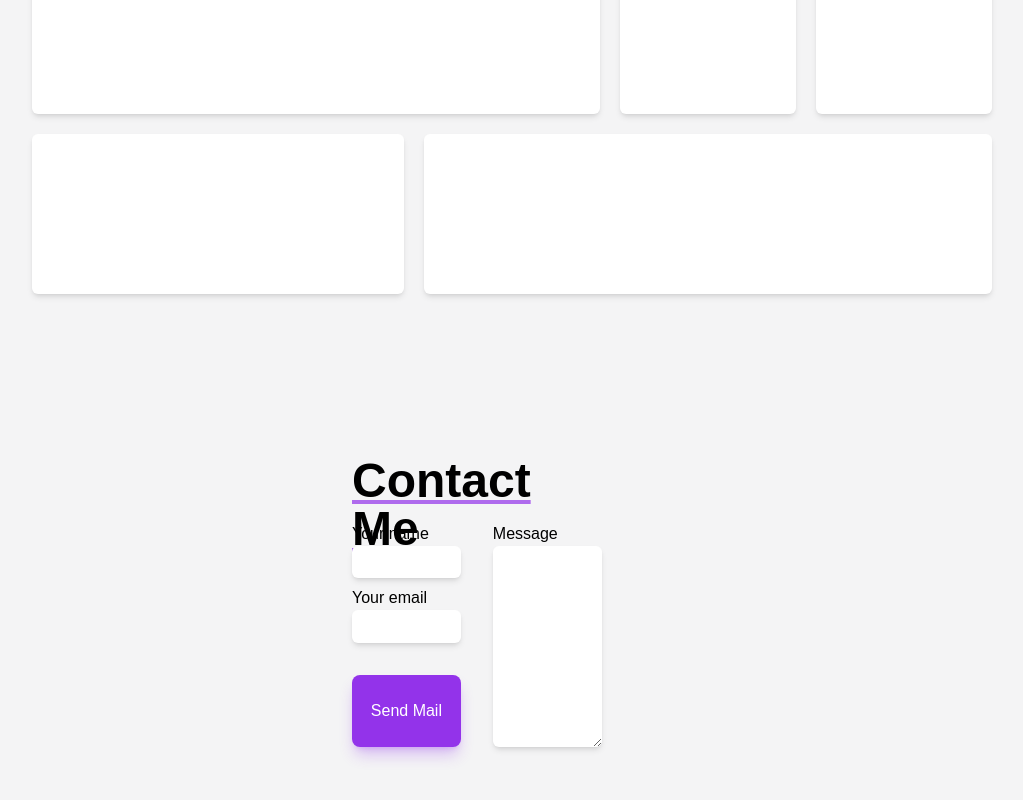
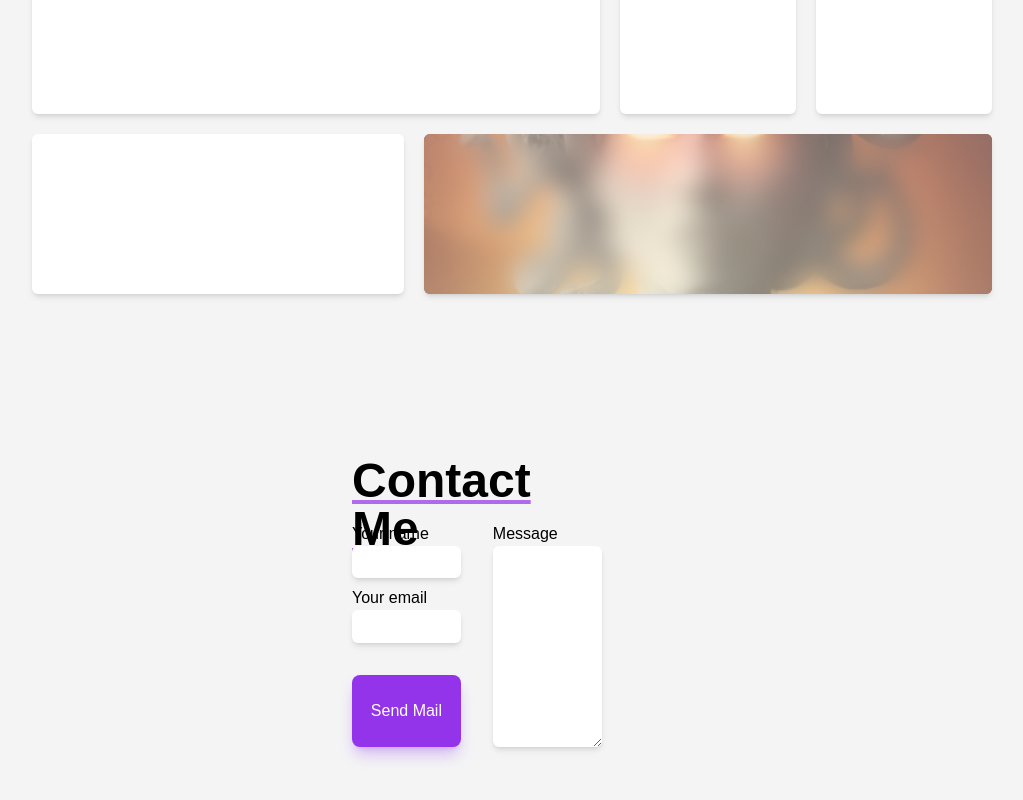
Before and after one commit to Matdrox/portfolio, a React (Create React App) app: page / in a window 1280 px wide. Shown: the part 914-1714 px from the top of the page, without its empty margins (128-1151 px from the left). Built offline with nearby package versions, Linux system fonts and the light colour scheme.

Commit message:
Added Project Image

```diff
--- a/src/App.js
+++ b/src/App.js
@@ -6,7 +6,8 @@ import Switch from './components/buttons/Switch';
 
 function App() {
   const lightTheme = 'bg-zinc-100';
-  const darkTheme = 'bg-zinc-800';
+  // const darkTheme = 'bg-zinc-800';
+  const darkTheme = 'bg-slate-900';
 
   const lightColor =
     'bg-white transition ease-in-out duration-500 rounded shadow-md';
--- a/src/components/Page2.js
+++ b/src/components/Page2.js
@@ -1,5 +1,6 @@
 import { motion } from 'framer-motion';
 import { useState } from 'react';
+import imgMedusa from '../img/Medusa.jpg'
 
 const Page2 = () => {
   const [isOpen, setIsOpen] = useState(false);
@@ -22,7 +23,11 @@ const Page2 = () => {
         <motion.div className='h-40 bg-white shadow-md rounded-md'></motion.div>
         <motion.div className='h-40 bg-white shadow-md rounded-md'></motion.div>
         <motion.div className='h-40 bg-white shadow-md rounded-md lg:col-span-2'></motion.div>
-        <motion.div className='h-40 bg-white shadow-md rounded-md lg:col-span-3'></motion.div>
+        <motion.div className='relative h-40 shadow-md rounded-md lg:col-span-3'>
+          <img src={imgMedusa} className='object-cover w-full h-full rounded-md'/>
+          <div className='bg-white absolute top-0 w-full rounded-md bg-clip-padding h-full backdrop-filter backdrop-blur-md bg-opacity-40'></div>
+        </motion.div>
+        {/* <motion.div className='h-40 bg-white shadow-md rounded-md lg:col-span-3'></motion.div> */}
         {/* <p>
           Lorem ipsum dolor sit amet consectetur adipisicing elit. Maxime
           mollitia
```
Also changed, not shown: src/img/Medusa.jpg (added).
